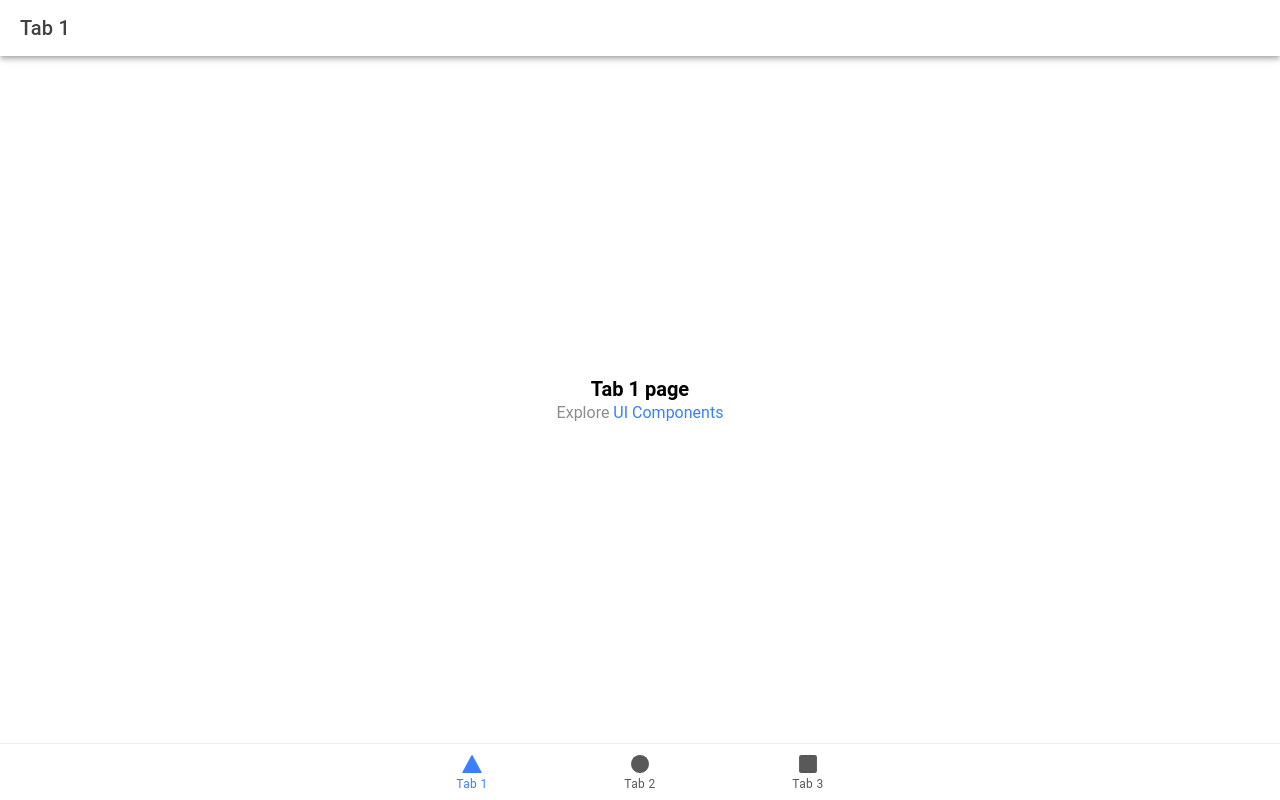
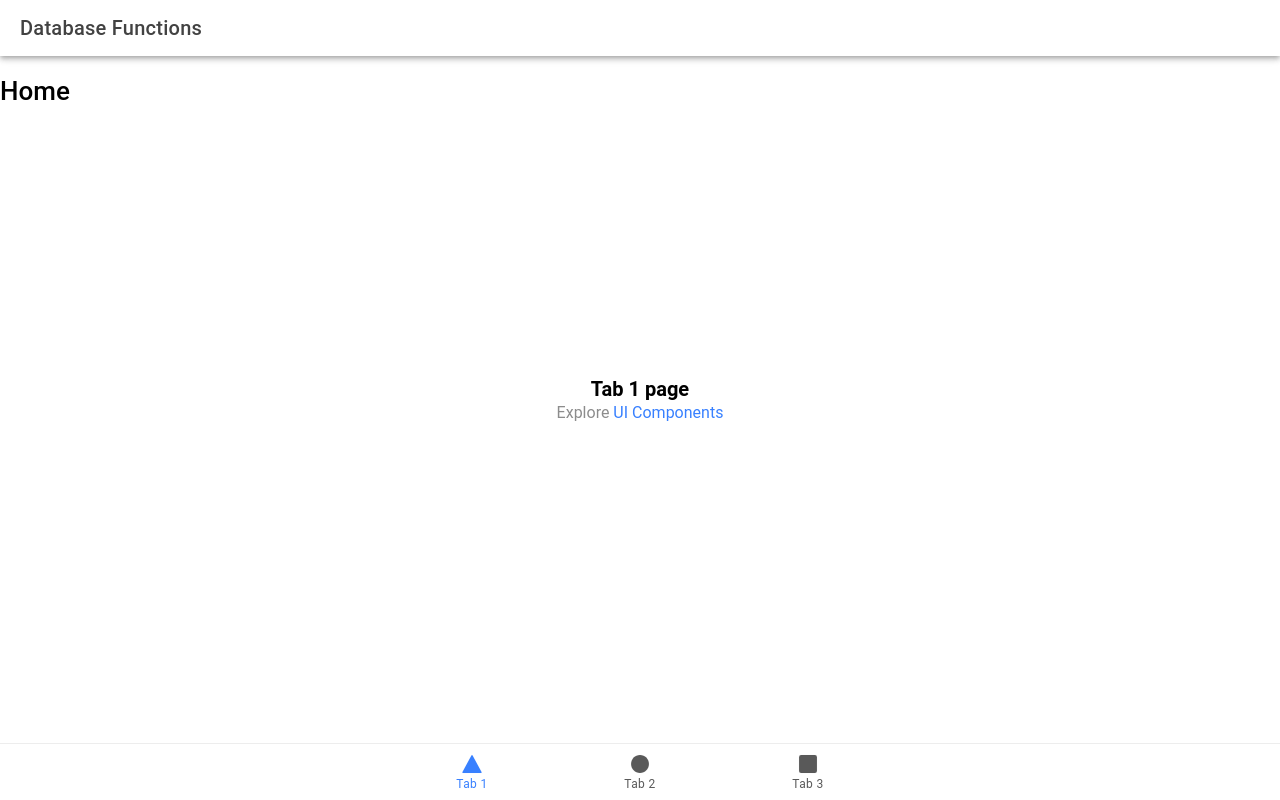
Before and after one commit to Imaginativeone/basic-ionic-app, a React (Vite) app: page /tab1 in a window 1280 px wide. Built offline with nearby package versions, Linux system fonts and the light colour scheme; what @capacitor/core would draw is missing.

Commit message:
Filling out the Home Component

```diff
--- /dev/null
+++ b/src/composables/useSQLiteDB.tsx
@@ -0,0 +1,15 @@
+import { useState } from 'react'
+
+const useSQLiteDB = () => {
+
+  const [ initialized, setInitialized ] = useState<boolean>(false)
+
+  const performSQLAction = async () => {}
+
+  return {
+    initialized,
+    performSQLAction
+  }
+}
+
+export default useSQLiteDB
--- /dev/null
+++ b/src/pages/Home.tsx
@@ -0,0 +1,23 @@
+import { useEffect, useState } from 'react'
+
+import { SQLiteDBConnection } from '@capacitor-community/sqlite'
+import useSQLiteDB from '../composables/useSQLiteDB'
+
+type SQLitem = {
+  id: number
+  name: string
+}
+
+const Home = () => {
+
+  // SQLite DB Hook
+  const { initialized, performSQLAction } = useSQLiteDB()
+
+  return (
+    <div>
+      <h1>Home</h1>
+    </div>
+  );
+}
+
+export default Home;
--- a/src/pages/Tab1.tsx
+++ b/src/pages/Tab1.tsx
@@ -1,13 +1,15 @@
 import { IonContent, IonHeader, IonPage, IonTitle, IonToolbar } from '@ionic/react';
 import ExploreContainer from '../components/ExploreContainer';
 import './Tab1.css';
+
+import Home from './Home';
 
 const Tab1 = () => {
   return (
     <IonPage>
       <IonHeader>
         <IonToolbar>
-          <IonTitle>Tab 1</IonTitle>
+          <IonTitle>Database Functions</IonTitle>
         </IonToolbar>
       </IonHeader>
       <IonContent fullscreen>
@@ -17,6 +19,7 @@ const Tab1 = () => {
           </IonToolbar>
         </IonHeader>
         <ExploreContainer name="Tab 1 page" />
+        <Home />
       </IonContent>
     </IonPage>
   );
```
Also changed, not shown: src/pages/Home.css (added).
